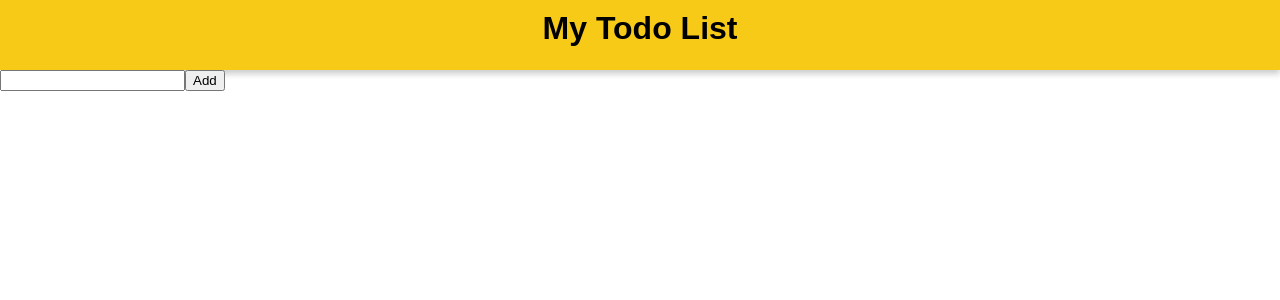
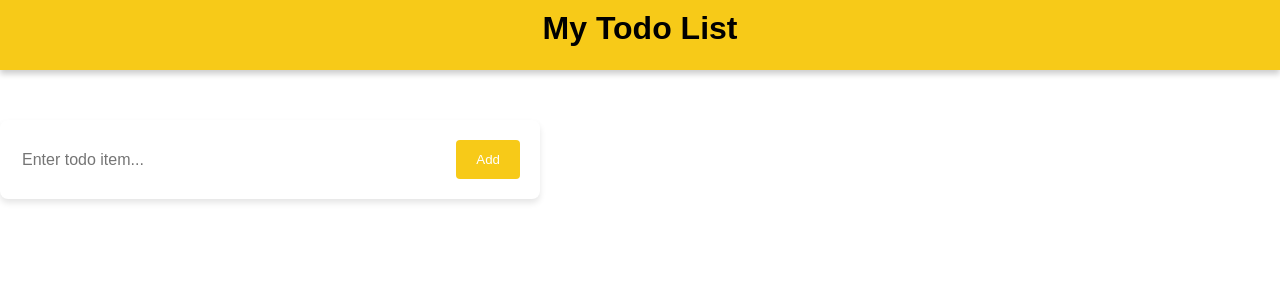
Before and after one commit to bsquidwrd/react-todoapp, a React (Vite) app: page / in a window 1280 px wide. Shown: the top 300 px of the page. Built offline with nearby package versions, Linux system fonts and the light colour scheme.

Commit message:
React For Beginners 38

```diff
--- a/src/components/Form.jsx
+++ b/src/components/Form.jsx
@@ -1,4 +1,5 @@
 import { useState } from "react";
+import styles from "./form.module.css";
 
 export default function Form({ todos, setTodos }) {
   const [todo, setTodo] = useState("");
@@ -10,13 +11,19 @@
   }
 
   return (
-    <form onSubmit={(e) => handleSubmit(e)}>
-      <input
-        onChange={(e) => setTodo(e.target.value)}
-        value={todo}
-        type="text"
-      />
-      <button type="submit">Add</button>
+    <form className={styles.todoform} onSubmit={(e) => handleSubmit(e)}>
+      <div className={styles.inputContainer}>
+        <input
+          className={styles.modernInput}
+          onChange={(e) => setTodo(e.target.value)}
+          placeholder="Enter todo item..."
+          value={todo}
+          type="text"
+        />
+        <button className={styles.modernButton} type="submit">
+          Add
+        </button>
+      </div>
     </form>
   );
 }
--- /dev/null
+++ b/src/components/form.module.css
@@ -0,0 +1,35 @@
+.todoform {
+  background-color: white;
+  border-radius: 8px;
+  padding: 20px;
+  width: 500px;
+  margin: 0px;
+  margin-top: 50px;
+  box-shadow: 0px 4px 6px rgb(0, 0, 0, 0.1);
+}
+
+.modernInput {
+  width: 100%;
+  border: none;
+  display: block;
+  color: black;
+  font-size: 16px;
+}
+
+.modernInput:focus {
+  outline: none;
+}
+
+.modernButton {
+  display: inline-block;
+  border: none;
+  border-radius: 4px;
+  background-color: #f7ca18;
+  padding: 12px 20px;
+  color: #ffffff;
+  cursor: pointer;
+}
+
+.inputContainer {
+  display: flex;
+}
```
